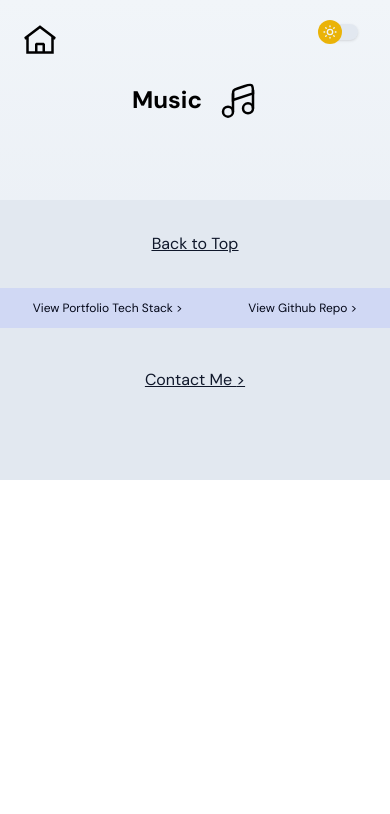
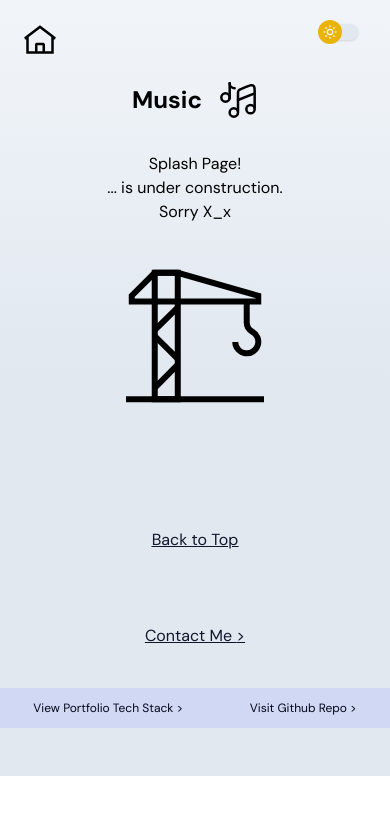
Before and after one commit to hjdjoo/personal-website, a Next.js app: page /music in a window 390 px wide. Shown: the top 814 px of the page. Built offline with nearby package versions, Linux system fonts and the light colour scheme.

Commit message:
Made some mobile optimizations for better touch handling

```diff
--- a/src/app/_components/Footer.tsx
+++ b/src/app/_components/Footer.tsx
@@ -16,10 +16,6 @@ export default function Footer() {
       >
         <Link href="/">Back to Top</Link>
       </div>
-      <div id="portfolio-tech-stack-div"
-        className="w-full">
-        <TechStackContainer projectName="Darryl's Personal Website" techStack={portfolioTechStack} githubRepo={portfolioGithub} />
-      </div>
       <div id="contact-box"
         className="my-10"
       >
@@ -28,6 +24,10 @@ export default function Footer() {
           className="underline"
         >Contact Me {">"}</a>
       </div>
+      <div id="portfolio-tech-stack-div"
+        className="w-full">
+        <TechStackContainer projectName="Darryl's Personal Website" techStack={portfolioTechStack} githubRepo={portfolioGithub} />
+      </div>
     </div>
   )
 
--- a/src/app/engineering/_components/DropDisplay.tsx
+++ b/src/app/engineering/_components/DropDisplay.tsx
@@ -61,7 +61,6 @@ export default function DropDisplay(props: DropDisplayProps) {
   }
   /* handler functions */
   const handleClick = () => {
-
     if (dropdownStatus === "hover") {
       setDropdownStatus("opening");
       setTimeout(() => {
@@ -76,6 +75,22 @@ export default function DropDisplay(props: DropDisplayProps) {
     }
   }
 
+  const handleTouch = () => {
+    if (dropdownStatus === "closed") {
+      setDropdownStatus("opening");
+      setTimeout(() => {
+        setDropdownStatus("open")
+      }, 300);
+    }
+    if (dropdownStatus === "open") {
+      setDropdownStatus("closing")
+      setTimeout(() => {
+        setDropdownStatus("closed");
+      }, 300);
+    }
+  }
+
+
   const handleBack = () => {
     const { width } = getComponentSize(projectBox.current!);
     gallery.current?.scrollBy({ left: -width, top: 0, behavior: "smooth" });
@@ -87,11 +102,14 @@ export default function DropDisplay(props: DropDisplayProps) {
   }
 
 
+  console.log(dropdownStatus)
+
   return (
     <>
       <div id={`${projectName}-drop-display`}
         className={`relative mt-8 w-full l flex flex-col justify-center rounded-sm  hover:cursor-pointer
         bg-gradient-to-r from-30%  from-slate-300 to-slate-100 dark:bg-gradient-to-r dark:from-30% dark:from-indigo-950  dark:to-sky-950`}
+        onTouchStart={handleTouch}
         onClick={handleClick}
         onMouseEnter={() => {
           if (dropdownStatus === "open") return;
@@ -114,7 +132,7 @@ export default function DropDisplay(props: DropDisplayProps) {
           </div>
           <div className="flex flex-2 text-xs px-6 sm:text-sm lg:text-lg mt-auto mb-auto ml-auto mr-3 font-thin">
             {projectDescription}
-            <div className={`size-4 mb-auto ml-auto lg:ml-4 lg:mt-auto ${dropdownStatus !== "closed" || "hover" ? "transition duration-100 rotate-90" : "transition duration-100 rotate-0"}`} >
+            <div className={`size-4 mb-auto ml-auto lg:ml-4 lg:mt-auto ${dropdownStatus !== ("closed" || "hover") ? "transition duration-100 rotate-90" : "transition duration-100 rotate-0"}`} >
               {nextButton}
             </div>
           </div>
--- a/src/app/engineering/_containers/EngineeringContainer.tsx
+++ b/src/app/engineering/_containers/EngineeringContainer.tsx
@@ -1,22 +1,15 @@
 import DropDisplay from "../_components/DropDisplay";
 
-import getProjectData from "@/utils/supabase/clientActions/getProjectData";
+import type { Project } from "@/types/client-types/types";
 
-export default async function EngineeringContainer({ children }: { children: React.ReactNode }) {
+interface EngineeringContainerProps {
+  projects: Project[]
+  children: React.ReactNode
+}
 
-  const { data, error } = await getProjectData("engineering");
+export default async function EngineeringContainer(props: EngineeringContainerProps) {
 
-  if (error) {
-    throw new Error("Error while querying db")
-  }
-
-  const beersFlowers = data.filter((project) => {
-    return project.projectName === "Beers Flower Shop"
-  });
-
-  const otherProjects = data.filter((project => { return project.projectName !== "Beers Flower Shop" }))
-
-  const projects = beersFlowers.concat(otherProjects);
+  const { projects } = props;
 
   const ProjectDisplays = projects.length ? projects.map((project) => {
     return (
@@ -30,7 +23,7 @@ export default async function EngineeringContainer({ children }: { children: Rea
     <div id="engineering-page"
       className="h-3/4 w-full max-w-screen
       md:max-w-[1080px] lg:max-w-[1200px] flex flex-col items-center justify-center py-12 lg:px-12">
-      {children}
+      {props.children}
       {ProjectDisplays}
     </div>
   )
--- a/src/app/engineering/_containers/TechStackContainer.tsx
+++ b/src/app/engineering/_containers/TechStackContainer.tsx
@@ -57,7 +57,7 @@ export default function TechStackContainer(props: TechStackProps) {
           {projectName === "Darryl's Personal Website" ? "View Portfolio Tech Stack >" : "View Tech Stack >"}
         </div>
         <div id={`${projectName}-github-link`} className="text-xs sm:text-sm md:text-md transition duration-300 hover:translate-y-[2px]">
-          <a href={`${githubRepo}`}>View Github Repo {">"}</a>
+          <a href={`${githubRepo}`}>Visit Github Repo {">"}</a>
         </div>
       </div>
       <div id={`${projectName}-tech-stack-list`}
--- a/src/app/engineering/page.tsx
+++ b/src/app/engineering/page.tsx
@@ -1,11 +1,26 @@
 import PortfolioHeader from "../_components/PortfolioHeader";
 import EngineeringContainer from "./_containers/EngineeringContainer";
+import getProjectData from "@/utils/supabase/clientActions/getProjectData";
 
-export default function EngineeringPage() {
+export default async function EngineeringPage() {
+
+  const { data, error } = await getProjectData("engineering");
+
+  if (error) {
+    throw new Error("Error while querying db")
+  }
+
+  const beersFlowers = data.filter((project) => {
+    return project.projectName === "Beers Flower Shop"
+  });
+
+  const otherProjects = data.filter((project => { return project.projectName !== "Beers Flower Shop" }))
+
+  const projects = beersFlowers.concat(otherProjects);
 
   return (
     <>
-      <EngineeringContainer>
+      <EngineeringContainer projects={projects}>
         <PortfolioHeader category="engineering" />
       </EngineeringContainer>
     </>
--- a/src/app/layout.tsx
+++ b/src/app/layout.tsx
@@ -43,7 +43,7 @@ export default function RootLayout({
         <body className={dmSans.className}>
           <DarkModeProvider>
             <Navbar />
-            <main id="main" className={`flex min-h-fit max-w-screen ${mobileCheck ? "pt-20" : ""} flex-col items-center justify-center px-6 md:px-24 dark:text-stone-100 bg-fixed bg-gradient-to-t from-slate-200 to-slate-100 dark:bg-gradient-to-t dark:from-indigo-950 from-25% dark:to-sky-800`}>
+            <main id="main" className={`flex min-h-fit max-w-screen ${mobileCheck ? "pt-20" : ""} flex-col items-center justify-center px-6 md:px-24 dark:text-stone-100 bg-gradient-to-t from-slate-200 to-slate-100 dark:bg-gradient-to-t dark:from-indigo-950 from-25% dark:to-sky-800`}>
               <MainContainer>
                 {children}
                 {portfolio}
--- /dev/null
+++ b/src/app/music/_components/MusicSplash.tsx
@@ -0,0 +1,24 @@
+import { constructionIconSvg } from "@/lib/icons"
+
+export default function MusicSplash() {
+
+  const constructionIcon = constructionIconSvg();
+
+  return (
+    <div id="music-splash"
+      className="flex flex-col justify-center items-center"
+    >
+      Splash Page!
+      <p>
+        ... is under construction.
+      </p>
+      <p>
+        Sorry X_x
+      </p>
+      <div id="under-construction"
+        className="my-10 size-36">
+        {constructionIcon}
+      </div>
+    </div>
+  )
+}
--- /dev/null
+++ b/src/app/music/_components/Timeline.tsx
@@ -0,0 +1,11 @@
+"use client"
+
+export default function Timeline() {
+
+
+  return (
+    <div id="music-timeline">
+
+    </div>
+  )
+}
--- /dev/null
+++ b/src/app/music/_container/MusicContainer.tsx
@@ -0,0 +1,14 @@
+import Timeline from "../_components/Timeline";
+
+export default function MusicContainer({ children }: { children: React.ReactNode }) {
+
+
+
+  return (
+    <div id="music-page"
+      className="h-3/4 max-w-screen flex flex-col items-center justify-center py-12">
+      {children}
+      <Timeline />
+    </div>
+  )
+}
--- a/src/app/music/page.tsx
+++ b/src/app/music/page.tsx
@@ -1,6 +1,8 @@
-import { constructionIconSvg } from "@/lib/icons"
 import { musicNoteIconSvg } from "@/lib/icons"
 
+import MusicContainer from "./_container/MusicContainer";
+import MusicSplash from "./_components/MusicSplash";
+import PortfolioHeader from "../_components/PortfolioHeader";
 
 /**
  Music page should:
@@ -9,14 +11,15 @@ import { musicNoteIconSvg } from "@/lib/icons"
   Todo: Re-factor portfolio as parallel route to enable SSR/SEO optimization for music page.
 
  Display a scrollable timeline.
-  Timeline will have interactive points at scaled distances for album releases and general events
+  Timeline will have interactive points at scaled distances for album releases and other general events
     Expected db structure:
-    music_events {
+    music_event {
       id: int8(serial)
       name: text
       description: text
+      date: text
     }
-    music_portfolio_resources {
+    music_event_resource {
       id: int8(serial)
       eventId: int8 //fk - public.music_events.id
       name: text
@@ -34,30 +37,27 @@ import { musicNoteIconSvg } from "@/lib/icons"
 
   And the dialogue box should make a fetch for relevant info for its child components (Mini-player, press links, highlights, other media);
 
-  from("music_portfolio_resources")
-  .select("*") : Array<MusicPortfolioResources>
+  from("music_event_resources")
+  .select("*") : Array<MusicEventResources>
 
   Use the filetype to filter data and render appropriately.
 
  */
 
-export default function MusicPage() {
+export default async function MusicPage() {
 
-  const musicNoteIcon = musicNoteIconSvg();
+  // {data, error} = await getMusicEvents();
+  // getMusicEvents: fetches db_data and returns as clientData;
+  // passes data to MusicContainer as events;
+
 
   return (
-    <div id="music-page"
-      className="h-3/4 max-w-screen flex flex-col items-center justify-center py-12">
-      <div id="engineering-page-title"
-        className="flex my-8">
-        <h1 className="text-2xl font-bold my-auto">
-          Music
-        </h1>
-        <div className="size-10 ml-4 my-auto">
-          {musicNoteIcon}
-        </div>
-      </div>
-    </div>
+    <>
+      <MusicContainer>
+        <PortfolioHeader category="music" />
+        <MusicSplash />
+      </MusicContainer>
+    </>
   )
 
 }
```
